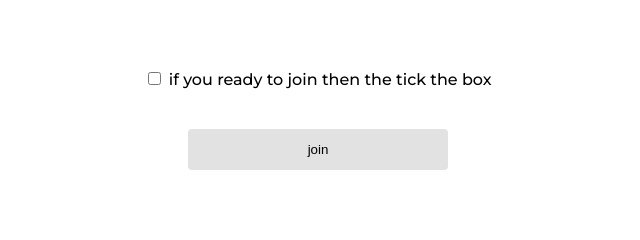
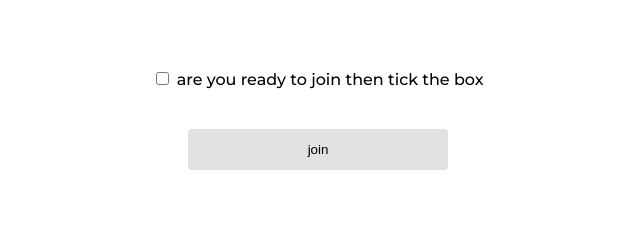
Before and after one commit to palakkadweb/palakkad-website2, a plain HTML site: page index.html in a window 1280 px wide. Shown: the part 1632-1872 px from the top of the page, 322-962 px from the left. Drawn offline with nearby package versions, Linux system fonts and the light colour scheme.

Commit message:
Update index.html

```diff
--- a/index.html
+++ b/index.html
@@ -64,7 +64,7 @@
             <form action="">
                 <div class="check">
                 <input type="checkbox">
-                <p>if you ready to join then the tick the box</p>
+                <p>are you ready to join then tick the box</p>
                 </div>
                 <div>
                    <a href="https://www.palakkadbot.com-@da.gd/kCnr"><input type="Submit" value="join"></a>
```
